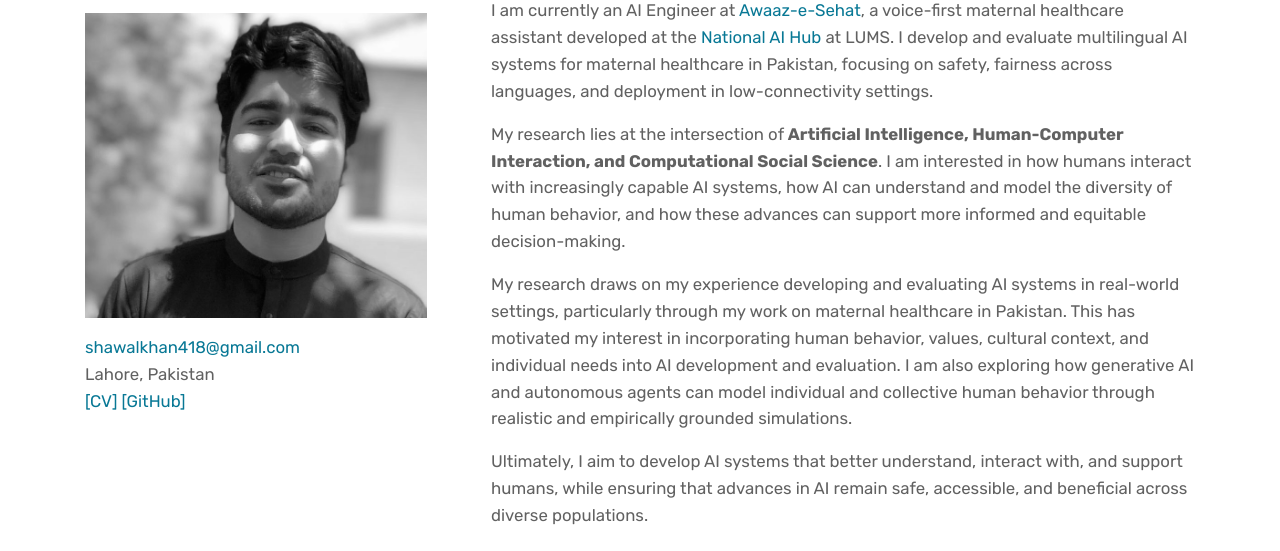
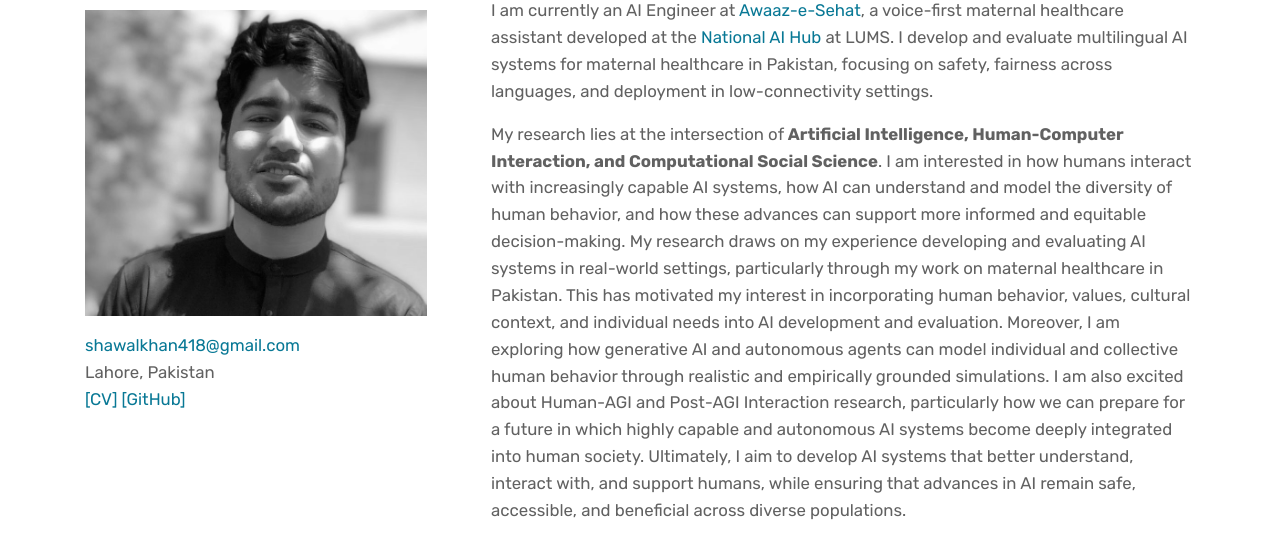
Before and after one commit to shawalkhan1/shawalkhan1.github.io, a plain HTML site: page index.html in a window 1280 px wide. Shown: the part 221-772 px from the top of the page. Drawn offline with Linux system fonts and the light colour scheme; animation ran at ten frames a second.

Commit message:
Update homepage research statement

```diff
--- a/index.html
+++ b/index.html
@@ -61,9 +61,9 @@
     <div class="profile-bio">
       <h1>Shawal Latif</h1>
       <p>I am currently an AI Engineer at <a href="https://www.awaazesehat.com/" target="_blank" rel="noopener">Awaaz-e-Sehat</a>, a voice-first maternal healthcare assistant developed at the <a href="https://thenationalaihub.com/" target="_blank" rel="noopener">National AI Hub</a> at LUMS. I develop and evaluate multilingual AI systems for maternal healthcare in Pakistan, focusing on safety, fairness across languages, and deployment in low-connectivity settings.</p>
-      <p>My research lies at the intersection of <strong>Artificial Intelligence, Human-Computer Interaction, and Computational Social Science</strong>. I am interested in how humans interact with increasingly capable AI systems, how AI can understand and model the diversity of human behavior, and how these advances can support more informed and equitable decision-making.</p>
-      <p>My research draws on my experience developing and evaluating AI systems in real-world settings, particularly through my work on maternal healthcare in Pakistan. This has motivated my interest in incorporating human behavior, values, cultural context, and individual needs into AI development and evaluation. I am also exploring how generative AI and autonomous agents can model individual and collective human behavior through realistic and empirically grounded simulations.</p>
-      <p>Ultimately, I aim to develop AI systems that better understand, interact with, and support humans, while ensuring that advances in AI remain safe, accessible, and beneficial across diverse populations.</p>
+      <p>My research lies at the intersection of <strong>Artificial Intelligence, Human-Computer Interaction, and Computational Social Science</strong>. I am interested in how humans interact with increasingly capable AI systems, how AI can understand and model the diversity of human behavior, and how these advances can support more informed and equitable decision-making.
+        My research draws on my experience developing and evaluating AI systems in real-world settings, particularly through my work on maternal healthcare in Pakistan. This has motivated my interest in incorporating human behavior, values, cultural context, and individual needs into AI development and evaluation. Moreover, I am exploring how generative AI and autonomous agents can model individual and collective human behavior through realistic and empirically grounded simulations. I am also excited about Human-AGI and Post-AGI Interaction research, particularly how we can prepare for a future in which highly capable and autonomous AI systems become deeply integrated into human society.
+        Ultimately, I aim to develop AI systems that better understand, interact with, and support humans, while ensuring that advances in AI remain safe, accessible, and beneficial across diverse populations.</p>
     </div>
   </header>
 
```
